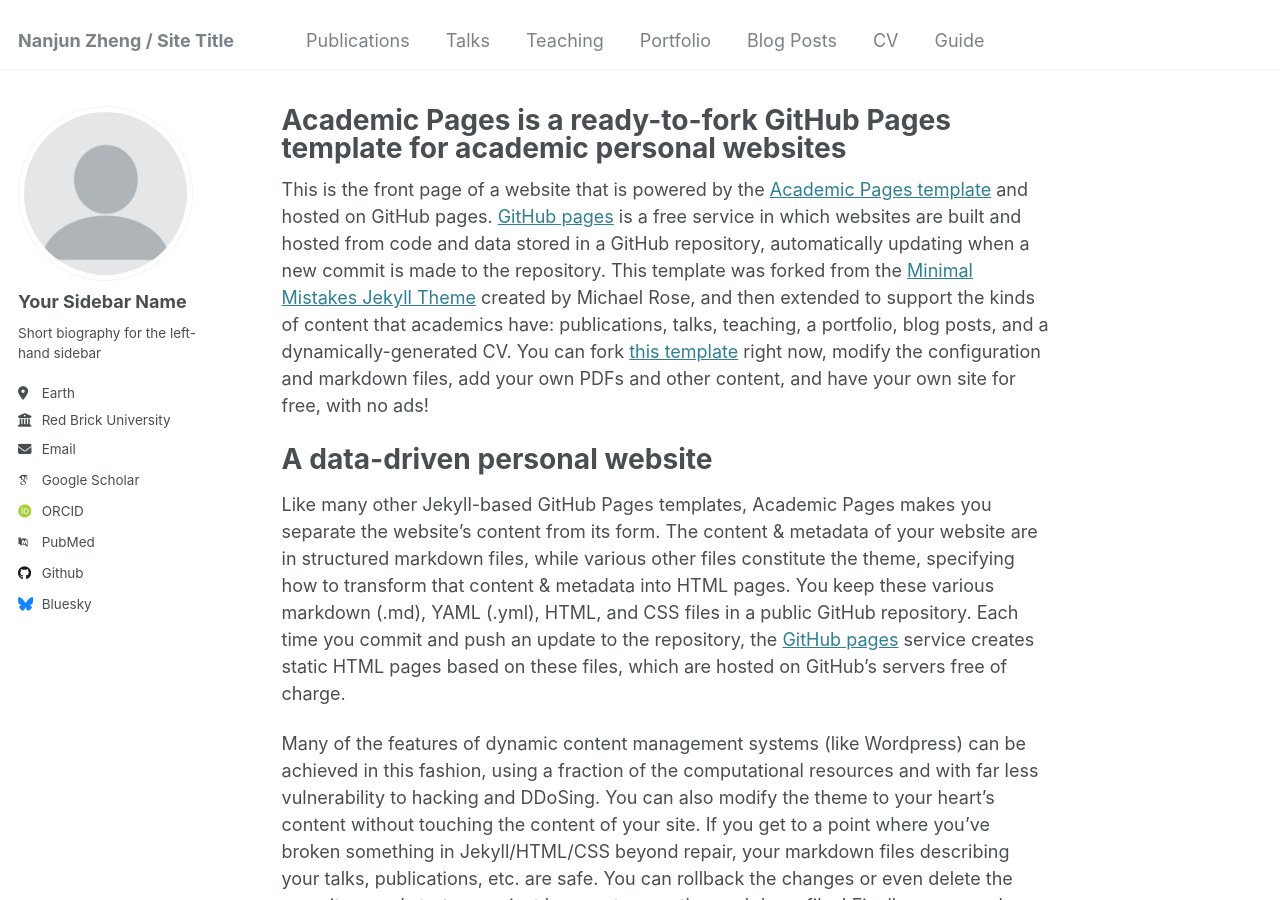
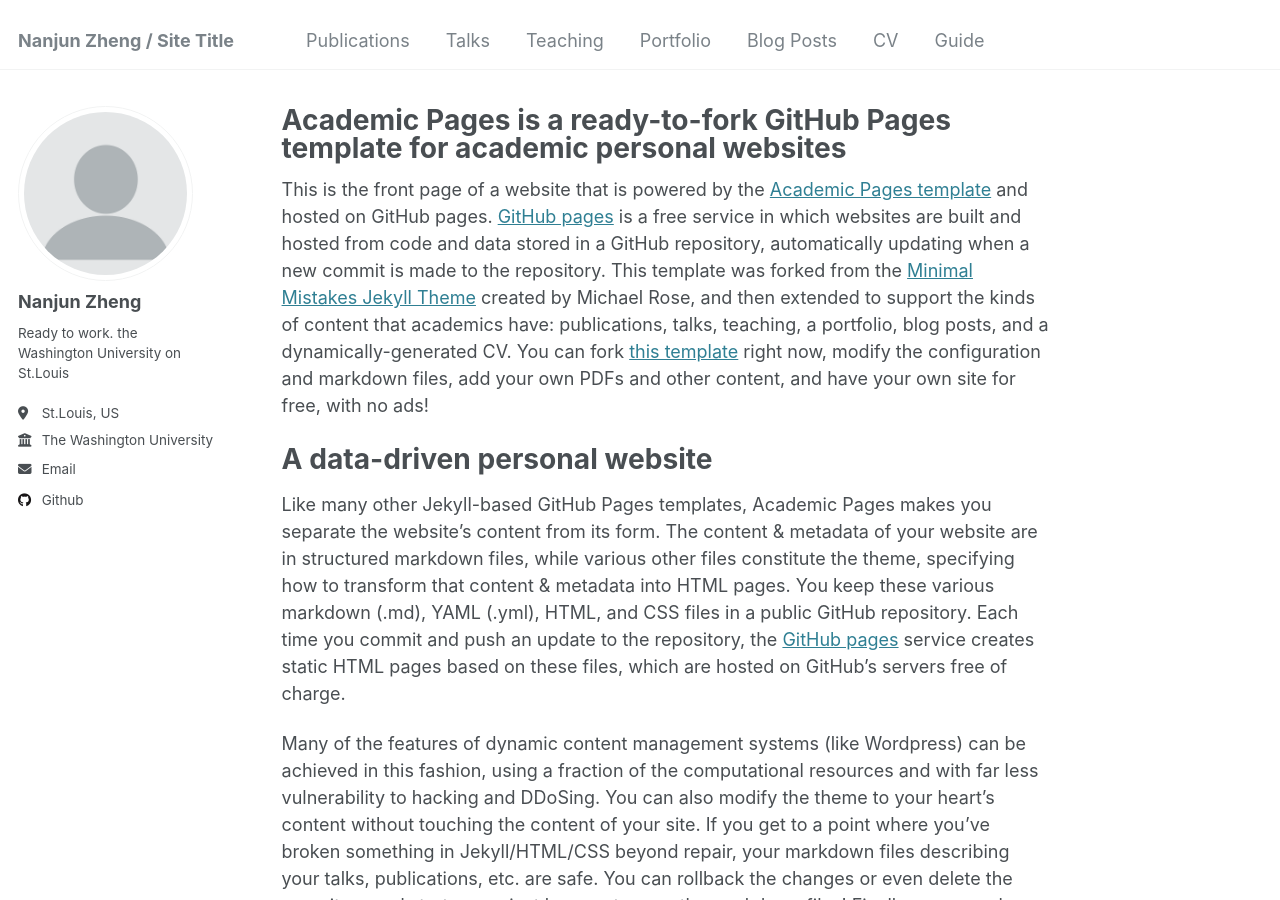
Before and after one commit to J4mes7mi/J4mes7mi.github.io, a Jekyll site: the page built from _pages/about.md, in a window 1280 px wide and 900 px high. Built offline with Jekyll 4.4.1, drawn with Linux system fonts in a browser that asks for light colours; some web fonts are replaced.

Commit message:
Update _config.yml

```diff
--- a/_config.yml
+++ b/_config.yml
@@ -22,21 +22,21 @@ repository               : "J4mes7mi/J4mes7mi.github.io"
 author:
   # Biographic information
   avatar           : "profile.png"
-  name             : "Your Sidebar Name"
+  name             : "Nanjun Zheng"
   pronouns         : # example: "she/her"
-  bio              : "Short biography for the left-hand sidebar"
-  location         : "Earth"
-  employer         : "Red Brick University"
+  bio              : "Ready to work.  the Washington University on St.Louis"
+  location         : "St.Louis, US"
+  employer         : "The Washington University on St.Louis"
   uri              : # URL
-  email            : "none@example.org"
+  email            : "nanjun@wustl.edu"
 
   # Academic websites
   arxiv            : # URL - Update with the correct link to your profile
-  googlescholar    : "https://scholar.google.com/citations?user=PS_CX0AAAAAJ"
+  googlescholar    : #
   impactstory      : # URL
-  orcid            : "http://orcid.org/yourorcidurl"
+  orcid            : #
   semantic         : # URL
-  pubmed           : "https://www.ncbi.nlm.nih.gov/pubmed/?term=john+snow"
+  pubmed           : #
   researchgate     : # URL
   scopus           : # URL
 
@@ -44,12 +44,12 @@ author:
   bitbucket        : # Username - Update with your username on the site
   codepen          : # Username
   dribbble         : # Username
-  github           : "academicpages"
+  github           : "github.com/J4mes7mi"
   kaggle           : # Username
   stackoverflow    : # User number or user number and name (i.e., use "1" or "1/jeff-atwood")
 
   # Social media
-  bluesky          : "bsky.app" # Replace this with you Bluesky username
+  bluesky          :  # Replace this with you Bluesky username
   facebook         : # Username
   flickr           : # Username
   foursquare       : # Username
```
